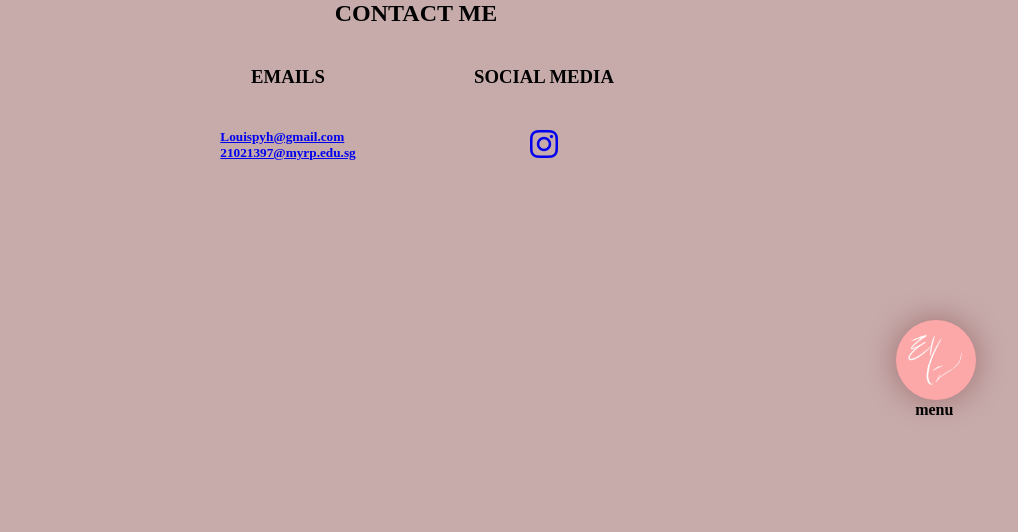
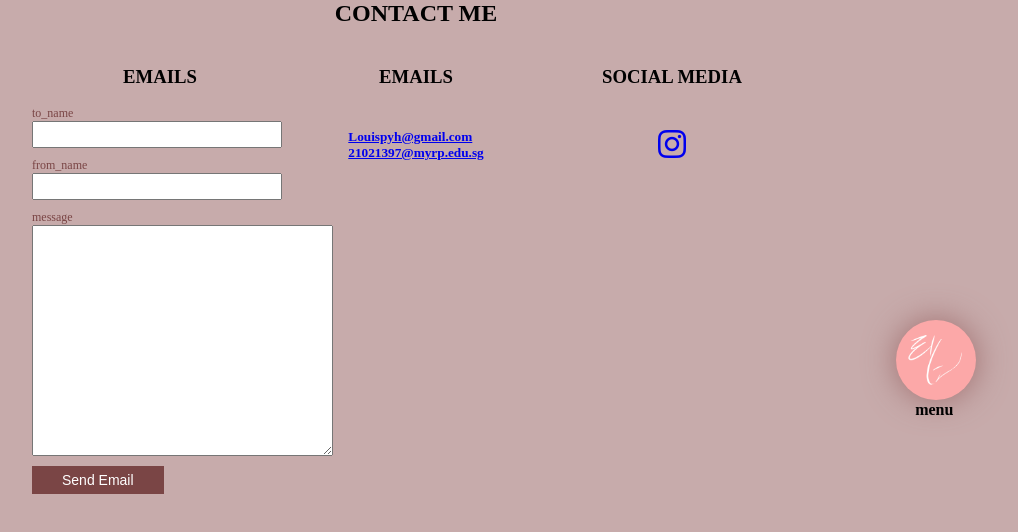
Before and after one commit to Evpyh/Evpyh.github.io, a plain HTML site: page contact.html in a window 1280 px wide. Shown: the whole page, without its empty margins (224-1242 px from the left). Drawn offline with Linux system fonts and the light colour scheme.

Commit message:
update files (added email.js)

```diff
--- a/contact.html
+++ b/contact.html
@@ -6,6 +6,30 @@
     <body>
         <h2 class="title">CONTACT ME</h2>
         <div class="port-sec">
+            <span style="width: 20vw;">
+                <h3 class="c-header">
+                    EMAILS
+                </h3>
+                <form id="form">
+                    <div class="field">
+                        <label for="to_name">to_name</label>
+                        <input type="text" name="to_name" id="to_name" required>
+                    </div>
+                    <div class="field">
+                        <label for="from_name">from_name</label>
+                        <input type="text" name="from_name" id="from_name" required>
+                    </div>
+                    <div class="field">
+                        <label for="message">message</label>
+                        <textarea  name="message" rows="15" cols="35" required>
+
+                        </textarea>
+                    </div>
+
+
+                    <input type="submit" id="button" value="Send Email">
+                </form>
+            </span>
             <span style="width: 20vw;">
                 <h3 class="c-header">
                     EMAILS
@@ -59,6 +83,11 @@
             </div>
         </nav>
         <script src="https://kit.fontawesome.com/67bb033e05.js" crossorigin="anonymous"></script>
+        <script type="text/javascript" src="https://cdn.jsdelivr.net/npm/emailjs-com@2/dist/email.min.js"></script>
+
+        <script type="text/javascript">
+        emailjs.init('zvhFLhmhEBFmuON2F')
+        </script>
         <script src="script.js"></script>
     </body>
 </html>
--- a/script.js
+++ b/script.js
@@ -36,3 +36,29 @@ document.addEventListener('DOMContentLoaded',
         typeSpeed: 1.5
       });
   });
+
+const btn = document.getElementById("button");
+
+document.getElementById("form").addEventListener("submit", function (event) {
+  event.preventDefault();
+
+  btn.value = "Sending...";
+
+  const key = "zvhFLhmhEBFmuON2F"
+  const serviceID = "service_55eanqg";
+  const templateID = "template_hujex55";
+
+  emailjs.sendForm(serviceID, templateID, this, key).then(
+    () => {
+      btn.value = "Send Email";
+      alert("Sent!");
+      document.querySelector("#to_name").value = "";
+      document.querySelector("#from_name").value = "";
+      document.querySelector("#message").value = "";
+    },
+    (err) => {
+      btn.value = "Send Email";
+      alert(JSON.stringify(err));
+    }
+  );
+});
--- a/style.css
+++ b/style.css
@@ -80,6 +80,32 @@ body {
   margin-top: 10px;
   margin-bottom: 10px;
   object-fit: contain;
+}
+
+.field {
+  margin-bottom: 10px;
+}
+
+.field label {
+  display: block;
+  font-size: 12px;
+  color: #7A4545;
+}
+
+.field input {
+  display: block;
+  min-width: 250px;
+  line-height: 1.5;
+  font-size: 14px;
+}
+
+input[type="submit"] {
+  display: block;
+  padding: 6px 30px;
+  font-size: 14px;
+  background-color: #7A4545;
+  color: #fff;
+  border: none;
 }
 
 #image-track-3 {
```
